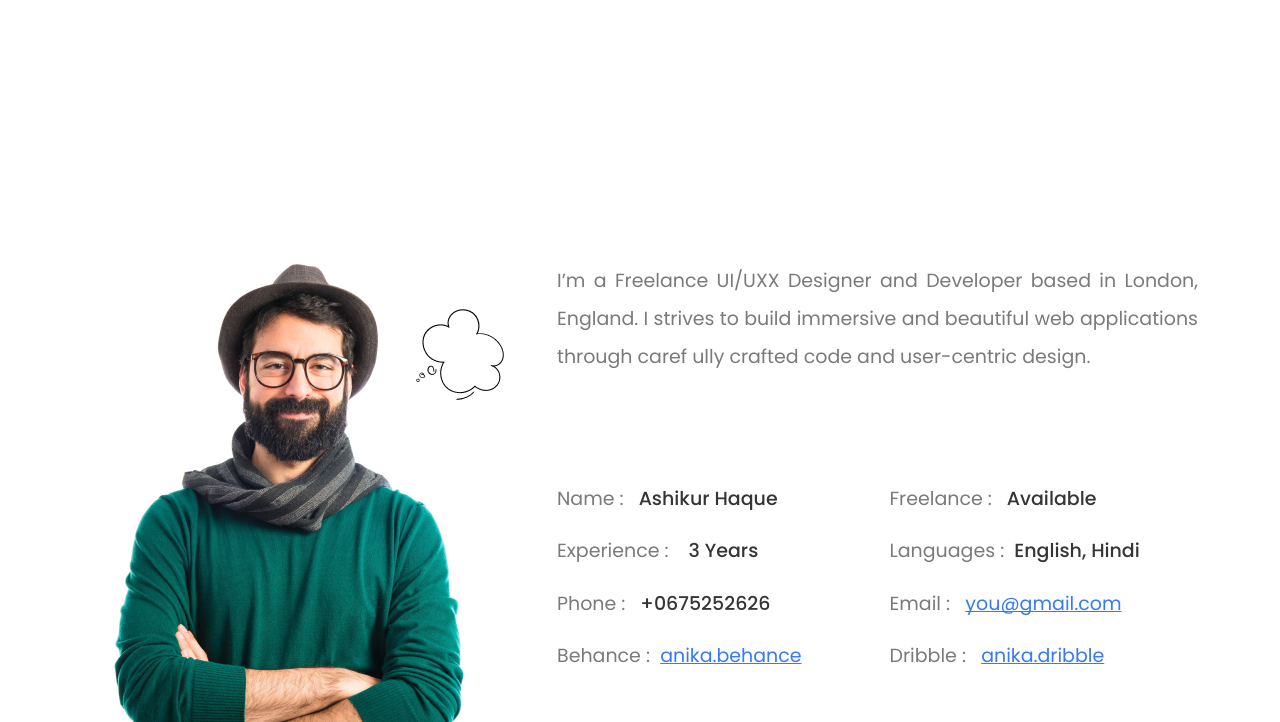
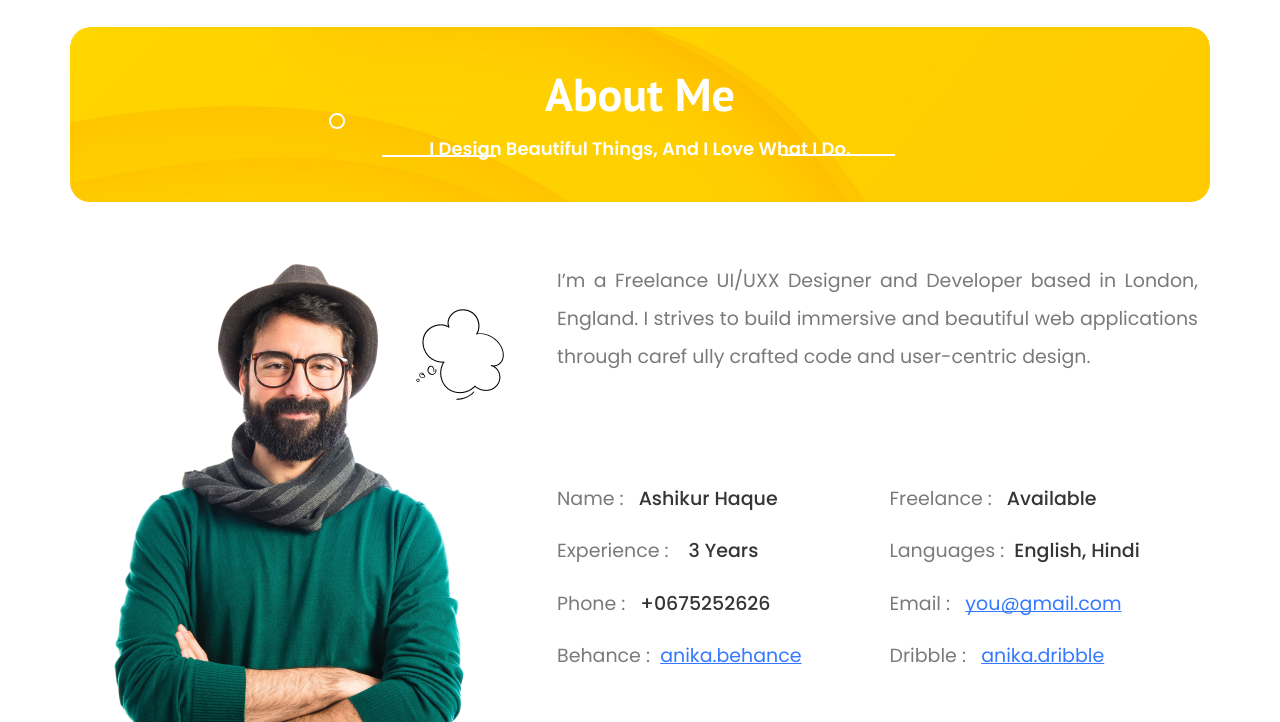
Before and after one commit to Arpanbarua/ashiqur-website-bootstrap-v2, a plain HTML site: page assets/html/about.html in a window 1280 px wide. Shown: the part 78-800 px from the top of the page. Drawn offline with Linux system fonts and the light colour scheme; the site is published under a folder, as on GitHub Pages, so addresses that start at the root find nothing; a web font is replaced by a local one.

Commit message:
Add files via upload

```diff
--- a/assets/css/style.css
+++ b/assets/css/style.css
@@ -1360,16 +1360,16 @@ align-items: center;
 
 #banner-contact .container
 {
-    background: url(/assets/images/bg.png) no-repeat ;
+    background: url(../images/bg.png) no-repeat ;
     background-size: cover;
     border-radius: 20px;
     padding: 20px 0;
 }
-#banner-contact .container .heading
+/* #banner-contact .container .heading
 {
 
     background: rgba(255, 204, 0, 0.66), url("path_to_image");
-}
+} */
 
 #banner-contact .heading
 {
```
